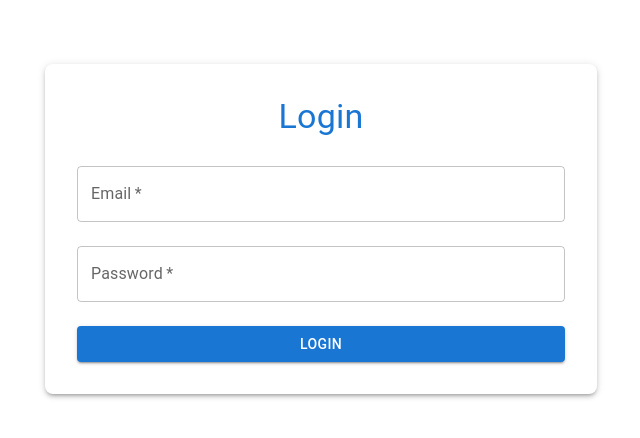
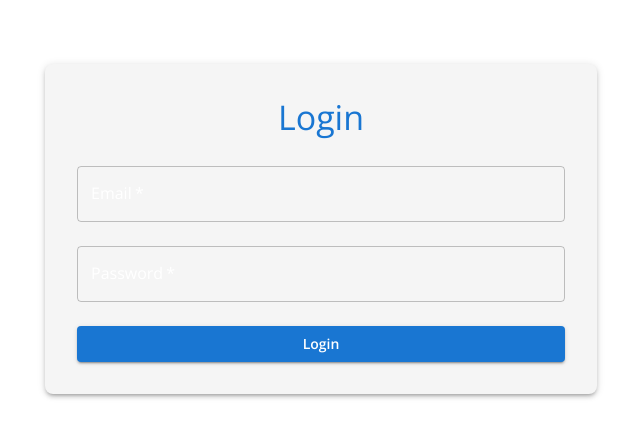
Before and after one commit to codzillas/task-management-dashboard-ui, a React (Create React App) app: page /login in a window 1280 px wide. Shown: the top 438 px of the page, without its empty margins (319-959 px from the left). Built offline with nearby package versions, Linux system fonts and the light colour scheme.

Commit message:
Refactored Login Component

```diff
--- a/src/component/auth/Login.js
+++ b/src/component/auth/Login.js
@@ -1,57 +1,11 @@
-import React, { useState } from "react";
+import React from "react";
 import { TextField, Button, Container, Typography, Box } from "@mui/material";
-import { createTheme, ThemeProvider } from "@mui/material/styles";
-import { useNavigate } from "react-router-dom";
-import { BASE_URL } from "../../constants/Constants";
-
-const theme = createTheme({
-  palette: {
-    primary: {
-      main: "#1976d2", // Blue color
-    },
-    secondary: {
-      main: "#ffffff", // White color
-    },
-  },
-});
+import { ThemeProvider } from "@mui/material/styles";
+import theme from "../../theme/theme";
+import useLoginHook from "./useLoginHook";
 
 const Login = () => {
-  const [email, setEmail] = useState("");
-  const [password, setPassword] = useState("");
-  const [errorMessage, setErrorMessage] = useState("");
-  const navigate = useNavigate();
-
-  const handleLogin = async (e) => {
-    e.preventDefault();
-    setErrorMessage(""); // Clear previous error messages
-
-    try {
-      // API call for login
-      const response = await fetch(
-        `${BASE_URL}/api/auth/login?email=${email}&password=${password}`
-      );
-
-      if (response.ok) {
-        const data = await response.json();
-        // Store token in localStorage or context (if needed)
-        localStorage.setItem("token", data.token);
-        // Navigate to home page after successful login
-        navigate("/"); // Adjust this to your home route
-      } else {
-        const errorData = await response.json();
-        setErrorMessage(errorData.message); // Set the error message to display
-      }
-    } catch (error) {
-      console.error("Error during login:", error);
-      setErrorMessage("Login failed. Please try again.");
-    }
-  };
-
-  React.useEffect(() => {
-    if (localStorage.getItem("token")) {
-      navigate("/");
-    }
-  }, [localStorage.getItem("token")]);
+  const loginHook = useLoginHook();
   return (
     <ThemeProvider theme={theme}>
       <Container maxWidth="sm" sx={{ mt: 8 }}>
@@ -69,19 +23,19 @@ const Login = () => {
           <Typography variant="h4" color="primary" gutterBottom>
             Login
           </Typography>
-          {errorMessage && (
+          {loginHook.errorMessage && (
             <Typography variant="body1" color="error" sx={{ mb: 2 }}>
-              {errorMessage}
+              {loginHook.errorMessage}
             </Typography>
           )}
-          <form onSubmit={handleLogin} style={{ width: "100%" }}>
+          <form onSubmit={loginHook.handleLogin} style={{ width: "100%" }}>
             <TextField
               fullWidth
               margin="normal"
               label="Email"
               variant="outlined"
-              value={email}
-              onChange={(e) => setEmail(e.target.value)}
+              value={loginHook.email}
+              onChange={(e) => loginHook.setEmail(e.target.value)}
               required
               type="email"
             />
@@ -90,8 +44,8 @@ const Login = () => {
               margin="normal"
               label="Password"
               variant="outlined"
-              value={password}
-              onChange={(e) => setPassword(e.target.value)}
+              value={loginHook.password}
+              onChange={(e) => loginHook.setPassword(e.target.value)}
               required
               type="password"
             />
--- /dev/null
+++ b/src/component/auth/useLoginHook.js
@@ -0,0 +1,46 @@
+import React, { useState } from "react";
+import { useNavigate } from "react-router-dom";
+import { BASE_URL } from "../../constants/Constants";
+
+function useLoginHook() {
+  const [email, setEmail] = useState("");
+  const [password, setPassword] = useState("");
+  const [errorMessage, setErrorMessage] = useState("");
+  const navigate = useNavigate();
+
+  const handleLogin = async (e) => {
+    e.preventDefault();
+    setErrorMessage(""); // Clear previous error messages
+
+    try {
+      // API call for login
+      const response = await fetch(
+        `${BASE_URL}/api/auth/login?email=${email}&password=${password}`
+      );
+
+      if (response.ok) {
+        const data = await response.json();
+        // Store token in localStorage or context (if needed)
+        localStorage.setItem("token", data.token);
+        // Navigate to home page after successful login
+        navigate("/"); // Adjust this to your home route
+      } else {
+        const errorData = await response.json();
+        setErrorMessage(errorData.message); // Set the error message to display
+      }
+    } catch (error) {
+      console.error("Error during login:", error);
+      setErrorMessage("Login failed. Please try again.");
+    }
+  };
+
+  React.useEffect(() => {
+    if (localStorage.getItem("token")) {
+      navigate("/");
+    }
+  }, [localStorage.getItem("token")]);
+
+  return { handleLogin, email, password, setPassword, errorMessage, setEmail };
+}
+
+export default useLoginHook;
```
